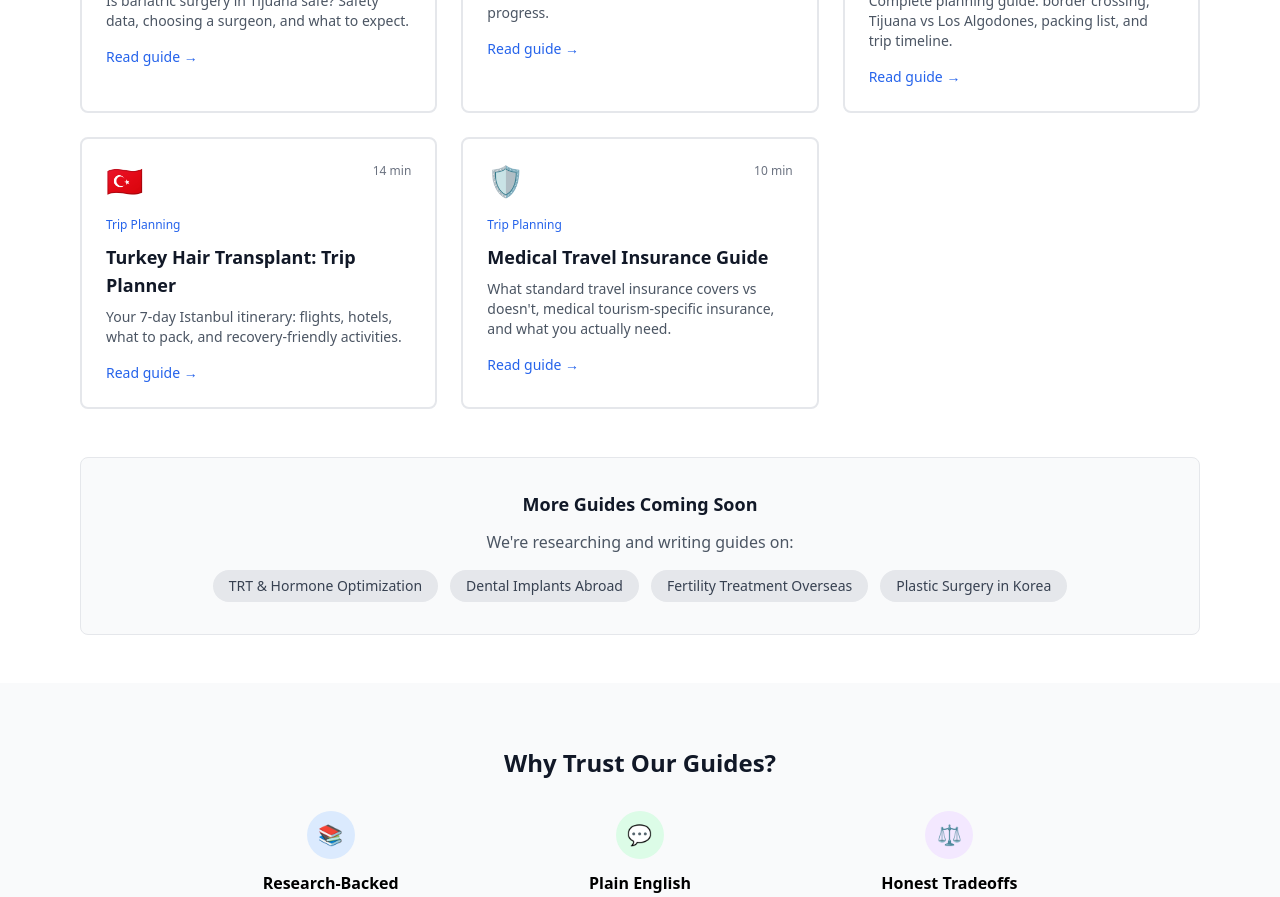
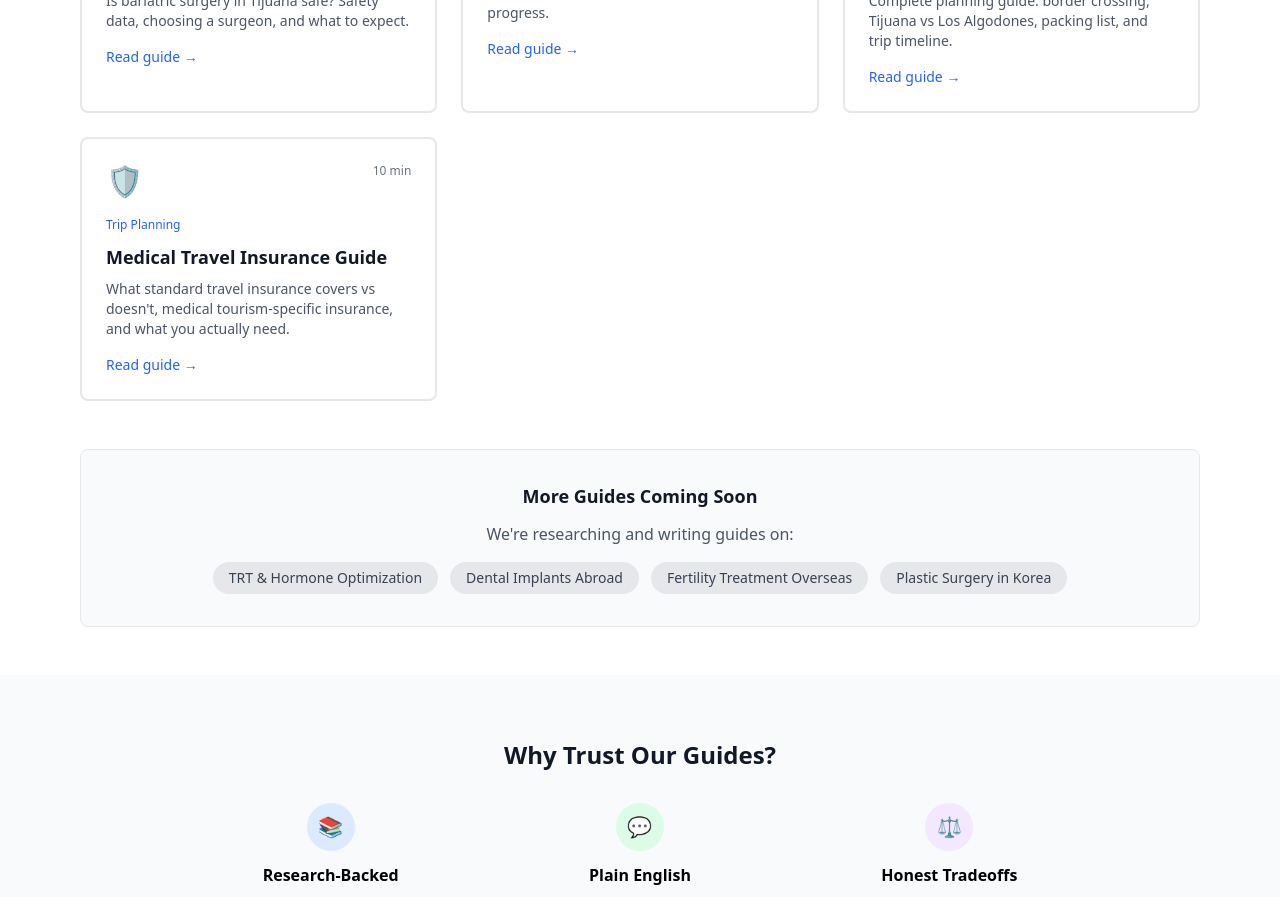
Before and after one commit to zachlittle42/cashpay-health-directory, a Next.js app: page /guides in a window 1280 px wide. Shown: the part 820-1717 px from the top of the page. Built offline with nearby package versions, Linux system fonts and the light colour scheme.

Commit message:
Temporarily remove Turkey trip planner link (will recreate cleanly)

```diff
--- a/src/app/guides/page.tsx
+++ b/src/app/guides/page.tsx
@@ -56,14 +56,6 @@ const guides = [
     category: 'Trip Planning',
     readTime: '15 min',
     icon: '🇲🇽',
-  },
-  {
-    slug: 'turkey-hair-transplant-trip-planner',
-    title: 'Turkey Hair Transplant: Trip Planner',
-    description: 'Your 7-day Istanbul itinerary: flights, hotels, what to pack, and recovery-friendly activities.',
-    category: 'Trip Planning',
-    readTime: '14 min',
-    icon: '🇹🇷',
   },
   {
     slug: 'medical-travel-insurance-guide',
```
